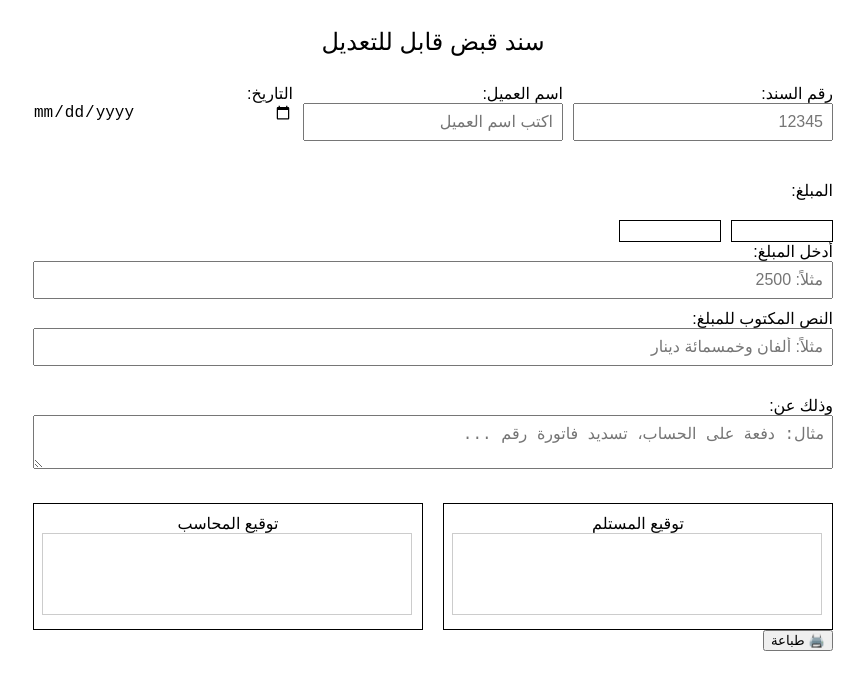
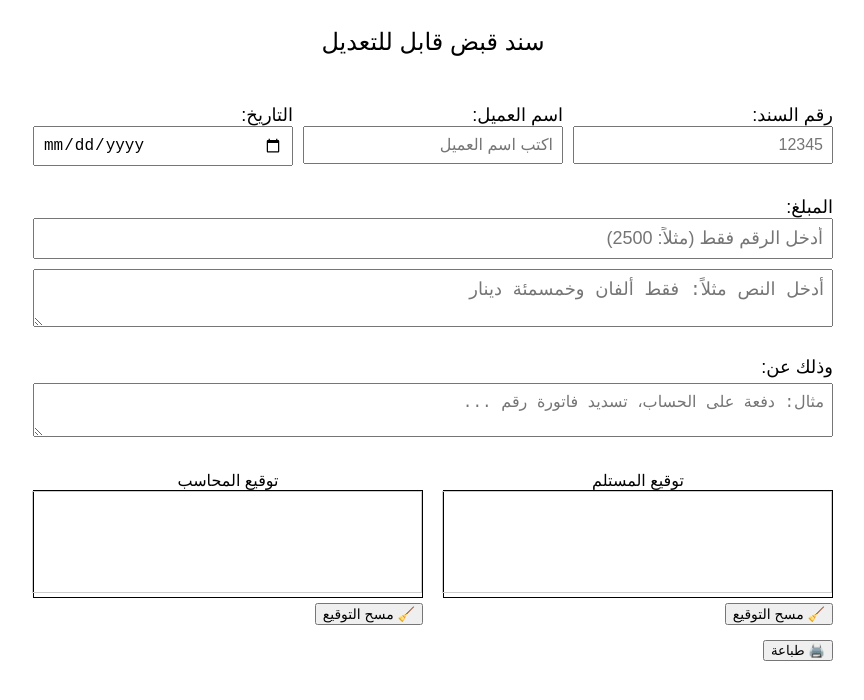
Before and after one commit to Products-JO/Sanad, a plain HTML site: page index.html in a window 1280 px wide. Shown: the whole page, without its empty margins (207-1071 px from the left). Drawn offline with Linux system fonts and the light colour scheme.

Commit message:
Add files via upload

```diff
--- a/index.html
+++ b/index.html
@@ -23,10 +23,14 @@
         display: none;
       }
 
-      input, textarea, canvas {
+      input, textarea {
+        border: none;
+        outline: none;
+      }
+
+      input[type="date"] {
         border: none !important;
-        outline: none !important;
-        background: none !important;
+        background: transparent !important;
       }
 
       .print-only {
@@ -35,10 +39,6 @@
 
       .screen-only {
         display: none !important;
-      }
-
-      input[type="date"]::-webkit-calendar-picker-indicator {
-        display: none;
       }
     }
 
@@ -76,31 +76,27 @@
       box-sizing: border-box;
     }
 
-    #client-name {
-      width: 100%;
-      padding: 8px;
-      font-size: 16px;
-      box-sizing: border-box;
-      white-space: nowrap;
-      overflow: hidden;
-      text-overflow: ellipsis;
+    .payment-label {
+      margin-top: 20px;
+      font-size: 18px;
     }
 
     .payment-section {
       display: flex;
+      flex-wrap: wrap;
       gap: 10px;
-      align-items: flex-start;
-      margin-top: 20px;
+      align-items: center;
+      margin-top: 10px;
     }
 
-    .payment-box {
+    .amount-box, .amount-text {
       border: 1px solid #000;
-      padding: 10px;
       font-size: 18px;
-      text-align: center;
+      padding: 8px 12px;
       display: inline-block;
-      min-width: 80px;
       white-space: nowrap;
+      min-height: 35px;
+      max-width: 100%;
     }
 
     .signatures {
@@ -108,26 +104,53 @@
       justify-content: space-between;
       gap: 20px;
       margin-top: 30px;
+      flex-wrap: wrap;
+    }
+
+    .signature-area {
+      flex: 1;
+      text-align: center;
     }
 
     .signature-box {
-      flex: 1;
       border: 1px solid #000;
-      padding: 10px;
-      text-align: center;
       min-height: 100px;
-      position: relative;
+      margin-bottom: 5px;
     }
 
     canvas {
       width: 100%;
-      height: 80px;
+      height: 100px;
       border: 1px solid #ccc;
-      cursor: crosshair;
+      touch-action: none;
     }
 
-    .label-above {
-      margin-top: 30px;
+    button.clear-btn {
+      margin-top: 5px;
+      font-size: 14px;
+      cursor: pointer;
+    }
+
+    label {
+      font-size: 18px;
+      margin-top: 20px;
+      display: block;
+    }
+
+    textarea {
+      margin-top: 5px;
+    }
+
+    input[type="date"] {
+      width: 100%;
+      font-size: 16px;
+      padding: 8px;
+    }
+
+    .amount-inputs input, .amount-inputs textarea {
+      width: 100%;
+      font-size: 18px;
+      margin-bottom: 5px;
     }
   </style>
 </head>
@@ -143,89 +166,105 @@
     </div>
     <div class="field">
       <label>اسم العميل:</label>
-      <input type="text" id="client-name" placeholder="اكتب اسم العميل">
+      <input type="text" id="customer-name" placeholder="اكتب اسم العميل" />
     </div>
     <div class="field">
-      <label>التاريخ:</label><br>
-      <input type="date" id="doc-date" style="border: none; background: none; padding: 0; font-size: 16px;" />
+      <label>التاريخ:</label>
+      <input type="date" id="doc-date" />
     </div>
   </div>
 
-  <div class="label-above">المبلغ:</div>
-  <div class="payment-section">
-    <div class="payment-box" id="amount-number-box"></div>
-    <div class="payment-box" id="amount-text-box"></div>
+  <!-- شاشة فقط -->
+  <div class="screen-only amount-inputs">
+    <label>المبلغ:</label>
+    <input type="text" id="amount-value" placeholder="أدخل الرقم فقط (مثلاً: 2500)" />
+    <textarea rows="2" id="amount-text" placeholder="أدخل النص مثلاً: فقط ألفان وخمسمئة دينار"></textarea>
   </div>
 
-  <div class="field screen-only">
-    <label>أدخل المبلغ:</label>
-    <input type="text" id="amount-input" placeholder="مثلاً: 2500" oninput="updateAmount()" />
+  <!-- طباعة فقط -->
+  <div class="print-only">
+    <div class="payment-label">المبلغ:</div>
+    <div class="payment-section">
+      <div class="amount-box" id="print-amount-value"></div>
+      <div class="amount-text" id="print-amount-text"></div>
+    </div>
   </div>
 
-  <div class="field screen-only">
-    <label>النص المكتوب للمبلغ:</label>
-    <input type="text" id="amount-text-input" placeholder="مثلاً: ألفان وخمسمائة دينار" oninput="updateAmount()" />
-  </div>
-
-  <div class="label-above" style="margin-top: 30px;">وذلك عن:</div>
+  <label>وذلك عن:</label>
   <textarea rows="2" placeholder="مثال: دفعة على الحساب، تسديد فاتورة رقم ..."></textarea>
 
   <div class="signatures">
-    <div class="signature-box">
-      توقيع المستلم
-      <canvas id="sig1"></canvas>
+    <div class="signature-area">
+      <div>توقيع المستلم</div>
+      <div class="signature-box">
+        <canvas id="sign1"></canvas>
+      </div>
+      <button class="clear-btn no-print" onclick="clearCanvas('sign1')">🧹 مسح التوقيع</button>
     </div>
-    <div class="signature-box">
-      توقيع المحاسب
-      <canvas id="sig2"></canvas>
+    <div class="signature-area">
+      <div>توقيع المحاسب</div>
+      <div class="signature-box">
+        <canvas id="sign2"></canvas>
+      </div>
+      <button class="clear-btn no-print" onclick="clearCanvas('sign2')">🧹 مسح التوقيع</button>
     </div>
   </div>
 
   <button class="no-print" onclick="preparePrint()">🖨️ طباعة</button>
 
   <script>
-    function updateAmount() {
-      const numBox = document.getElementById('amount-number-box');
-      const txtBox = document.getElementById('amount-text-box');
-      const num = document.getElementById('amount-input').value;
-      const txt = document.getElementById('amount-text-input').value;
-      numBox.textContent = num;
-      txtBox.textContent = txt;
-    }
+    function preparePrint() {
+      const value = document.getElementById("amount-value").value;
+      const text = document.getElementById("amount-text").value;
+      document.getElementById("print-amount-value").textContent = value;
+      document.getElementById("print-amount-text").textContent = text;
 
-    function preparePrint() {
       const title = document.getElementById("doc-title").value;
       document.getElementById("doc-title-print").textContent = title || "سند قبض";
       window.print();
     }
 
-    // Canvas signature draw
-    function enableSignature(canvasId) {
+    function setupCanvas(canvasId) {
       const canvas = document.getElementById(canvasId);
       const ctx = canvas.getContext("2d");
       let drawing = false;
 
-      canvas.addEventListener("mousedown", () => drawing = true);
-      canvas.addEventListener("mouseup", () => drawing = false);
-      canvas.addEventListener("mouseout", () => drawing = false);
+      const startDraw = (e) => {
+        drawing = true;
+        ctx.beginPath();
+        ctx.moveTo(getX(e), getY(e));
+        e.preventDefault();
+      };
 
-      canvas.addEventListener("mousemove", (e) => {
+      const draw = (e) => {
         if (!drawing) return;
-        const rect = canvas.getBoundingClientRect();
-        const x = e.clientX - rect.left;
-        const y = e.clientY - rect.top;
-        ctx.lineWidth = 2;
-        ctx.lineCap = "round";
-        ctx.strokeStyle = "#000";
-        ctx.lineTo(x, y);
+        ctx.lineTo(getX(e), getY(e));
         ctx.stroke();
-        ctx.beginPath();
-        ctx.moveTo(x, y);
-      });
+        e.preventDefault();
+      };
+
+      const stopDraw = () => { drawing = false; };
+
+      const getX = (e) => (e.touches ? e.touches[0].clientX : e.clientX) - canvas.getBoundingClientRect().left;
+      const getY = (e) => (e.touches ? e.touches[0].clientY : e.clientY) - canvas.getBoundingClientRect().top;
+
+      canvas.addEventListener("mousedown", startDraw);
+      canvas.addEventListener("mousemove", draw);
+      canvas.addEventListener("mouseup", stopDraw);
+      canvas.addEventListener("mouseout", stopDraw);
+      canvas.addEventListener("touchstart", startDraw);
+      canvas.addEventListener("touchmove", draw);
+      canvas.addEventListener("touchend", stopDraw);
     }
 
-    enableSignature("sig1");
-    enableSignature("sig2");
+    function clearCanvas(canvasId) {
+      const canvas = document.getElementById(canvasId);
+      const ctx = canvas.getContext("2d");
+      ctx.clearRect(0, 0, canvas.width, canvas.height);
+    }
+
+    setupCanvas("sign1");
+    setupCanvas("sign2");
   </script>
 
 </body>
```
